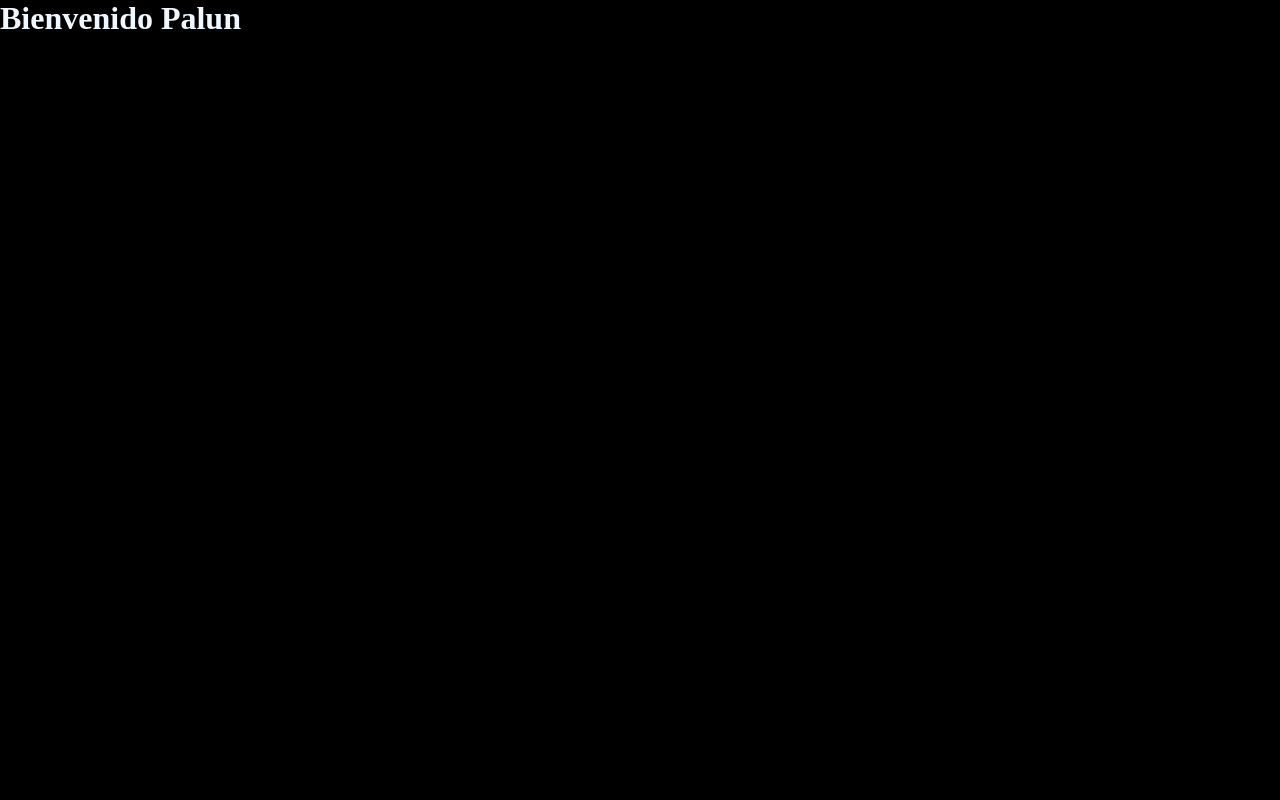
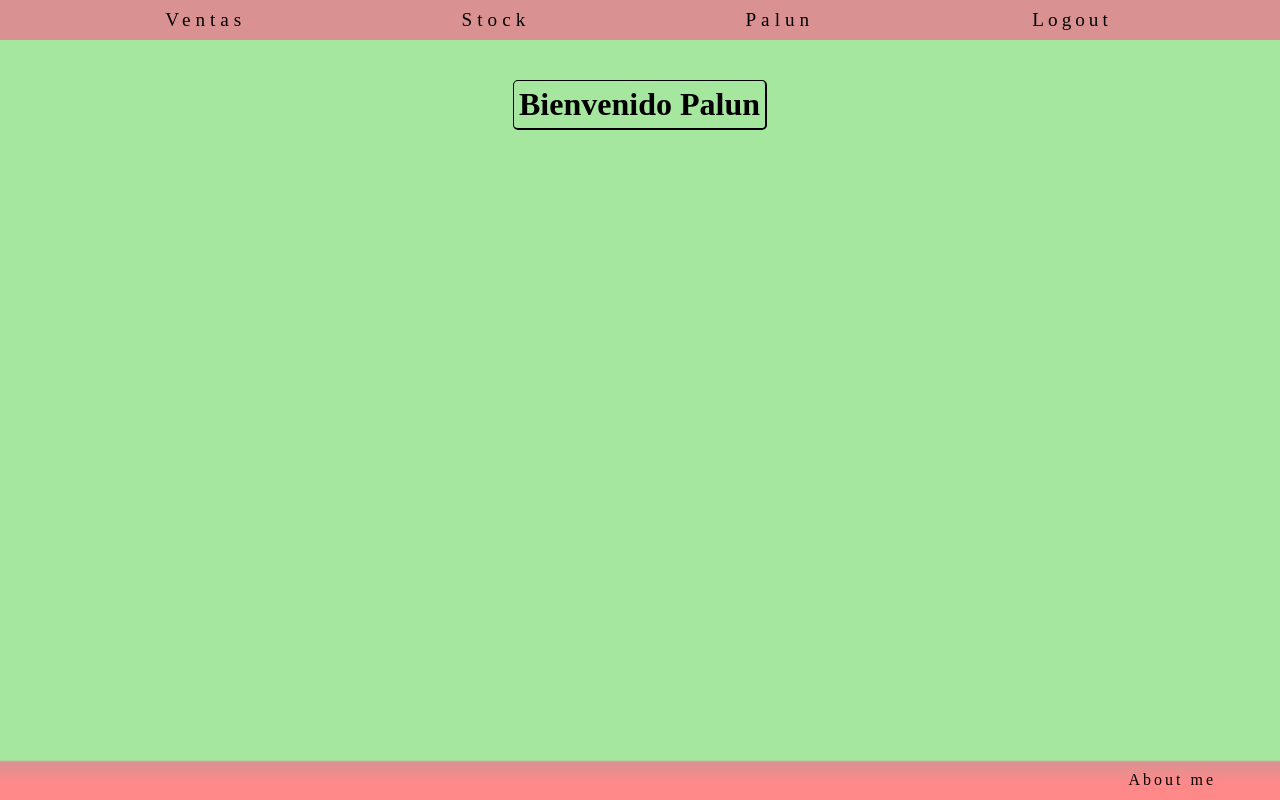
Before and after one commit to Palun7/Attraversiamo, a Django app: page /usuarios/usuarios/perfil in a window 1280 px wide. Before the commit the page is almost empty. Run offline with Django 5.2, Linux system fonts and the light colour scheme; a user stored in the database is signed in; parts of the project's set-up code (start-up, migrations or seed data) failed here and were passed over.

Commit message:
Update: css, core(index, base, navbar, footer)

```diff
--- a/project/core/static/core/css/style.css
+++ b/project/core/static/core/css/style.css
@@ -3,10 +3,124 @@
     padding: 0;
 }
 
-body {
-    background-color: black;
+/* navbar */
+
+.navbar {
+    align-content: center;
+    max-width: 100vw;
+    height: 5vh;
+    background-color: rgb(218, 145, 145);
 }
 
-h1 {
-    color: aliceblue;
+.navbar ul {
+    display: flex;
+    justify-content: space-evenly;
+    column-gap: 50px;
+    list-style-type: none;
+    height: 5vh;
 }
+
+.navbar ul li {
+    display: flex;
+    align-items: center;
+    height: 5vh;
+    align-content: center;
+}
+
+.navbar ul form {
+    display: flex;
+    align-items: center;
+    height: 5vh;
+    align-content: center;
+}
+
+.navbar ul li a {
+    text-decoration: none;
+    color: black;
+    font-size: 1.2rem;
+    letter-spacing: 5px;
+    transition-duration: .3s;
+}
+
+.navbar ul li a:hover {
+    cursor: pointer;
+    color: rgb(165, 231, 159);
+    transform: translateY(-3px);
+    transition-duration: .5s;
+}
+
+.navbar ul .logout {
+    letter-spacing: 4px;
+    font-size: 1.2rem;
+    font-family: serif;
+    padding: 3px;
+    background: none;
+    border: none;
+    margin: 0;
+    color: inherit;
+    cursor: pointer;
+    outline: none;
+    transition-duration: .3s;
+}
+
+.navbar ul .logout:hover {
+    cursor: pointer;
+    color: rgb(165, 231, 159);
+    transform: translateY(-3px);
+    transition-duration: .5s;
+}
+
+
+
+
+
+
+/* footer */
+
+.footer {
+    display: flex;
+    justify-content: end;
+    align-items: center;
+    max-width: 100vw;
+    height: 5vh;
+    background: linear-gradient(to bottom, rgb(165,231,159) 0%, rgb(218, 145, 145) 5%, rgb(255, 137, 137) 60%);
+}
+
+.footer a {
+    text-decoration: none;
+    color: black;
+    margin-right: 5vw;
+    letter-spacing: 3px;
+    transition-duration: .3s;
+}
+
+.footer a:hover {
+    cursor: pointer;
+    color: rgb(165, 231, 159);
+    transition-duration: .5s;
+}
+
+
+
+
+
+/* core */
+
+.contenedor_principal {
+    max-width: 100vw;
+    min-height: 90vh;
+    background-color: rgb(165, 231, 159);
+    display: flex;
+    justify-content: center;
+}
+
+.contenedor_principal h1 {
+    margin-top: 5vh;
+    color: rgb(0, 0, 0);
+    border-right: 2px solid black;
+    border-bottom: 2px solid black;
+    border-top: .5px solid black;
+    border-left: .5px solid black;
+    border-radius: 5px;
+    padding: 5px;
+}
--- a/project/core/templates/core/base.html
+++ b/project/core/templates/core/base.html
@@ -6,14 +6,20 @@
     <meta name="viewport" content="width=device-width, initial-scale=1.0">
     <meta name="description" content="">
     <meta name="keywords" content="">
-    <link rel="stylesheet" href="{% static 'core/css/style.css' %}">
     <title>
         {% block title %}
         {% endblock title %}
     </title>
+    <link rel="stylesheet" href="{% static 'core/css/style.css' %}">
 </head>
 <body>
+
+    {% include 'core/components/navbar.html' %}
+
     {% block content %}
     {% endblock content %}
+
+    {% include 'core/components/footer.html' %}
+
 </body>
 </html>
--- /dev/null
+++ b/project/core/templates/core/components/footer.html
@@ -0,0 +1,3 @@
+<footer class="footer">
+    <a href="">About me</a>
+</footer>
--- /dev/null
+++ b/project/core/templates/core/components/navbar.html
@@ -0,0 +1,26 @@
+<nav class="navbar">
+    <ul>
+        <li>
+            <a href="">Ventas</a>
+        </li>
+        <li>
+            <a href="">Stock</a>
+        </li>
+        {% if user.is_authenticated %}
+            <li>
+                <a href="{% url 'usuarios:perfil' %}">{{ user.username }}</a>
+            </li>
+            <form action="{% url 'usuarios:logout' %}" method="post">
+                {% csrf_token %}
+                <button type="submit" class="logout">Logout</button>
+            </form>
+        {% else %}
+            <li>
+                <a href="{% url 'usuarios:login' %}">Iniciar sesión</a>
+            </li>
+            <li>
+                <a href="{% url 'usuarios:signup' %}">Crear Usuario</a>
+            </li>
+        {% endif %}
+    </ul>
+</nav>
```
Also changed, not shown: project/core/templates/core/index.html (+6 -2 lines), project/db.sqlite3.
